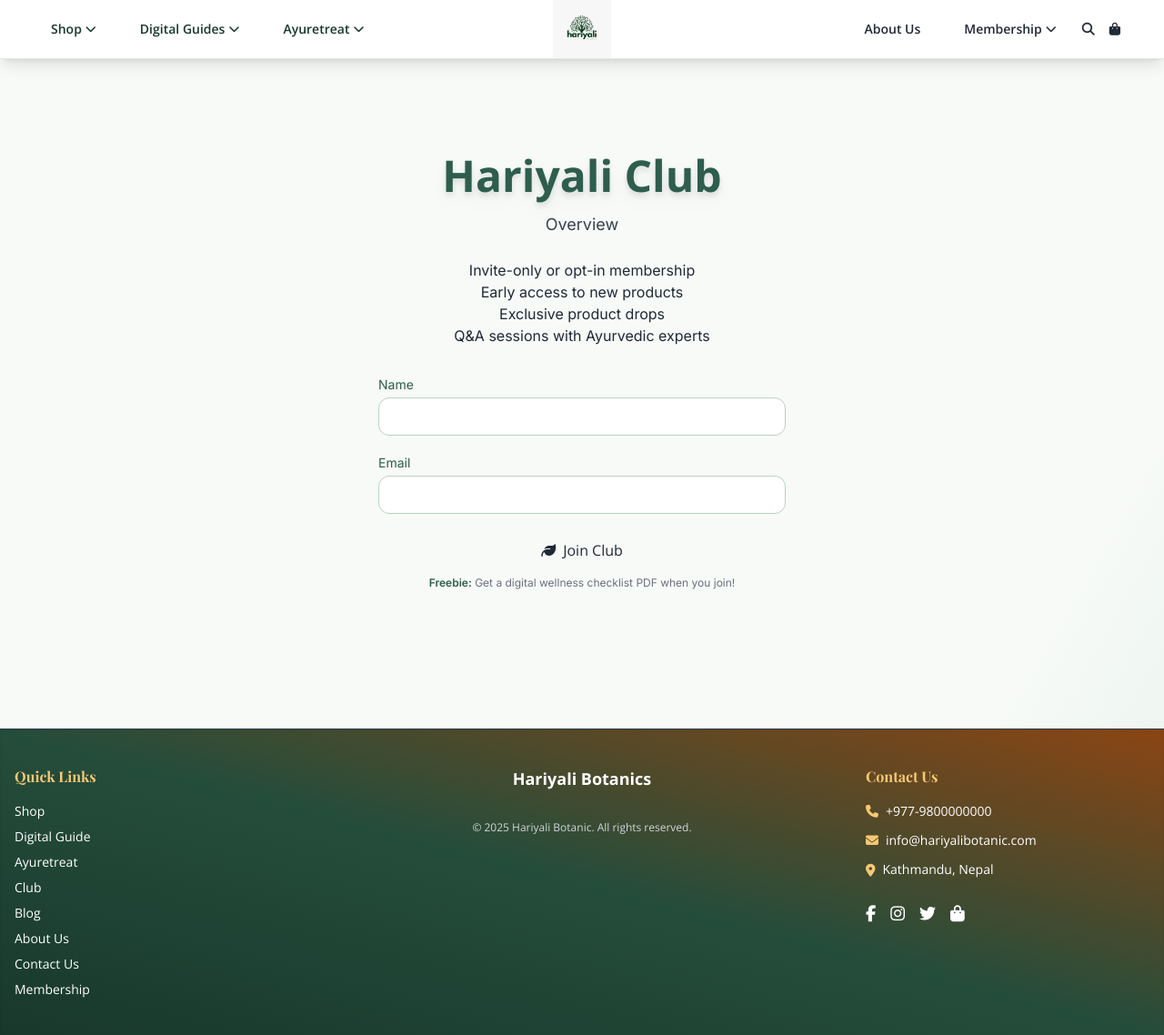
After one commit to rachitpoudel101/Hariyali-Botanics, a Django app: page /club/ in a window 1280 px wide. The commit adds this page. Shown: the whole page at 91% size. Run offline with Django 5.2, Linux system fonts and the light colour scheme; some libraries are stand-ins or nearby versions.

Commit message:
Added the club pages.

```diff
--- a/product/urls.py
+++ b/product/urls.py
@@ -6,4 +6,5 @@
     path('shop/',views.shop, name='shop'),
     path('product-details/',views.prodec,name='product-details'),
     path('about-us/',views.aboutus, name='about-us'),
+    path('club/',views.club, name='club')
 ]
--- a/product/views.py
+++ b/product/views.py
@@ -13,3 +13,6 @@
 
 def aboutus(request):
     return render(request, "Normal/About-Us.html")
+
+def club(request):
+    return render(request, "Normal/Club.html")
--- /dev/null
+++ b/templates/Normal/Club.html
@@ -0,0 +1,14 @@
+{% extends "base/base.html" %}
+{% load static %}
+
+{% block navbar %}
+  {% include "base/navbar.html" %}
+{% endblock %}
+
+{% block about-us %}
+  {%include "base/club.html"%}
+{% endblock %}
+
+{% block footer%}
+    {% include "base/footer.html"%}
+{% endblock %}
--- a/templates/base/base.html
+++ b/templates/base/base.html
@@ -12,7 +12,7 @@
 
   <!-- Font Awesome -->
   <link rel="stylesheet" href="https://cdnjs.cloudflare.com/ajax/libs/font-awesome/6.5.0/css/all.min.css"/>
-
+  <link rel="icon" type="image/x-icon" href="{% static 'images/logo.ico' %}">
   <!-- Google Fonts -->
   <link href="https://fonts.googleapis.com/css2?family=Inter:wght@300;400;500;600&family=Playfair+Display:wght@500;700&display=swap" rel="stylesheet"/>
   <link href="https://fonts.googleapis.com/css2?family=Open+Sans:wght@300;400;500;600;700;800&display=swap" rel="stylesheet"/>
@@ -61,6 +61,9 @@
   <!--about us-->
   {% block about-us %} {% endblock %}
 
+  <!--Club-->
+  {% block club %} {% endblock %}
+
   <!--Fotter-->
   {% block footer %} {% endblock %}
 <main>
--- /dev/null
+++ b/templates/base/club.html
@@ -0,0 +1,43 @@
+<main class="max-w-3xl mx-auto px-4 py-16">
+  <section class="club-card p-10 mb-12 flex flex-col items-center">
+    <h1 class="text-4xl md:text-5xl font-bold text-sage mb-4 text-center font-playfair drop-shadow-lg">Hariyali Club</h1>
+    <p class="text-lg text-gray-700 mb-6 text-center font-inter">Overview</p>
+    <ul class="mb-8 text-base text-gray-800 font-inter text-center">
+      <li class="club-perk">Invite-only or opt-in membership</li>
+      <li class="club-perk">Early access to new products</li>
+      <li class="club-perk">Exclusive product drops</li>
+      <li class="club-perk">Q&A sessions with Ayurvedic experts</li>
+    </ul>
+    <div class="w-full max-w-md">
+      <form class="flex flex-col gap-5" id="club-signup-form">
+        <div>
+          <label for="club-name" class="block text-sm text-sage mb-1 font-inter">Name</label>
+          <input type="text" id="club-name" name="club-name" required
+            class="w-full px-4 py-2 rounded-xl bg-white border border-[#b7d3c2] focus:outline-none focus:ring-2 focus:ring-sage transition font-inter"/>
+        </div>
+        <div>
+          <label for="club-email" class="block text-sm text-sage mb-1 font-inter">Email</label>
+          <input type="email" id="club-email" name="club-email" required
+            class="w-full px-4 py-2 rounded-xl bg-white border border-[#b7d3c2] focus:outline-none focus:ring-2 focus:ring-sage transition font-inter"/>
+        </div>
+        <button type="submit" class="btn-club mt-2 flex items-center justify-center gap-2">
+          <span><i class="fas fa-leaf"></i></span> Join Club
+        </button>
+      </form>
+      <div id="club-signup-success" class="hidden text-green-600 mt-4 text-center text-base font-inter">
+        Thank you for joining! Your free digital wellness checklist PDF will be sent to your email.
+      </div>
+      <div class="mt-4 text-xs text-gray-500 text-center font-inter">
+        <span class="font-semibold text-sage">Freebie:</span> Get a digital wellness checklist PDF when you join!
+      </div>
+    </div>
+  </section>
+</main>
+
+<script>
+  document.getElementById('club-signup-form').addEventListener('submit', function(e) {
+    e.preventDefault();
+    document.getElementById('club-signup-success').classList.remove('hidden');
+    this.reset();
+  });
+</script>
--- a/templates/base/footer.html
+++ b/templates/base/footer.html
@@ -4,10 +4,10 @@
       <div class="w-full sm:w-1/2 md:w-1/3 lg:w-1/4 mb-8 md:mb-0">
         <h4 class="text-base font-semibold mb-4 text-[#f7c873]">Quick Links</h4>
         <ul class="space-y-2 text-xs md:text-sm">
-          <li><a href="shop.html" class="hover:text-[#f7c873] transition">Shop</a></li>
+          <li><a href="{% url 'shop' %}" class="hover:text-[#f7c873] transition">Shop</a></li>
           <li><a href="digital.html" class="hover:text-[#f7c873] transition">Digital Guide</a></li>
           <li><a href="Ayuretreat.html" class="hover:text-[#f7c873] transition">Ayuretreat</a></li>
-          <li><a href="club.html" class="hover:text-[#f7c873] transition">Club</a></li>
+          <li><a href="{% url 'club' %}" class="hover:text-[#f7c873] transition">Club</a></li>
           <li><a href="blog.html" class="hover:text-[#f7c873] transition">Blog</a></li>
           <li><a href="aboutus.html" class="hover:text-[#f7c873] transition">About Us</a></li>
           <li><a href="contact.html" class="hover:text-[#f7c873] transition">Contact Us</a></li>
```
Also changed, not shown: static/images/logo.ico (added).
